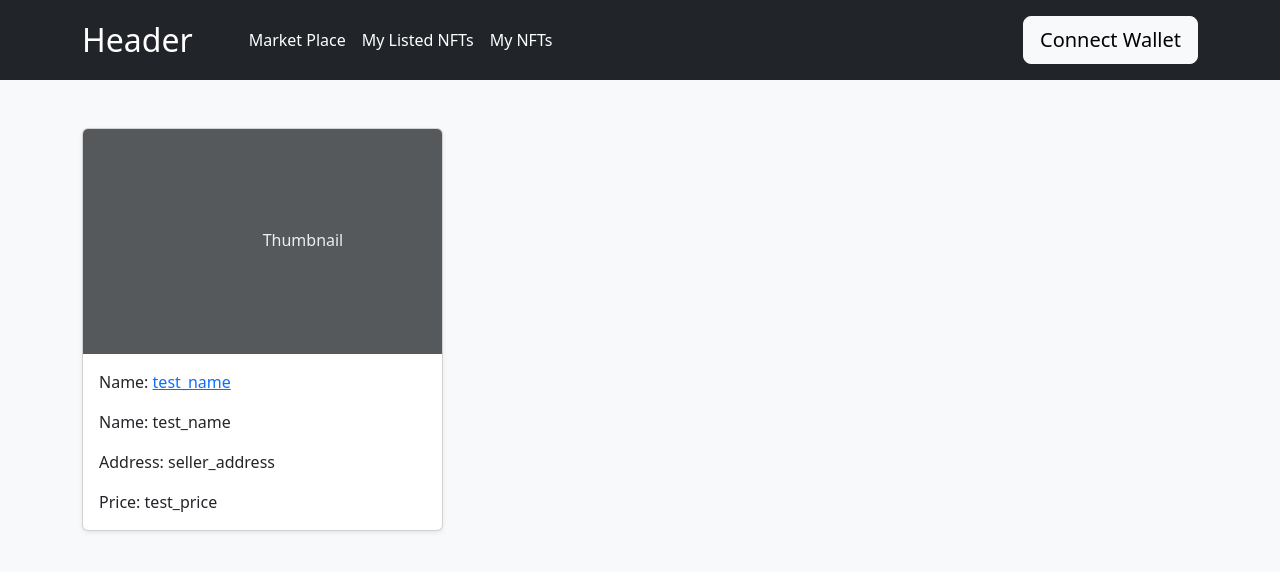
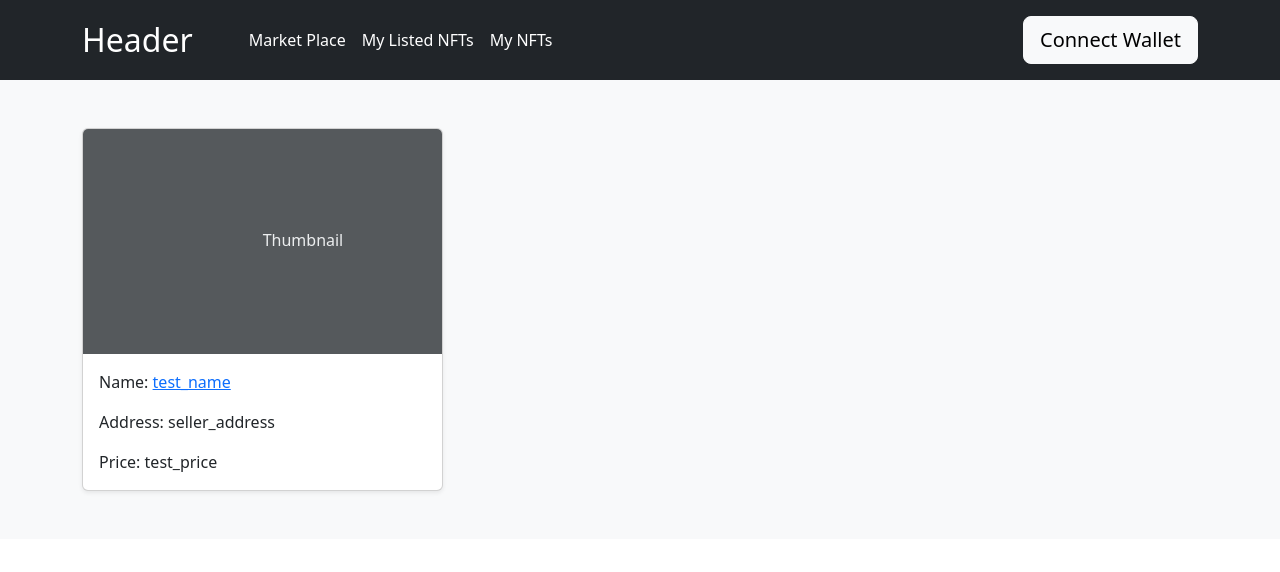
Before and after one commit to ChroII0/project-nft-marketplace, a React (Create React App) app in the folder client/: page / in a window 1280 px wide. Shown: the top 572 px of the page. Built offline with nearby package versions, Linux system fonts and the light colour scheme.

Commit message:
Update Card.jsx

```diff
--- a/client/src/components/Card.jsx
+++ b/client/src/components/Card.jsx
@@ -10,7 +10,6 @@ function Card(props) {
                 <svg className="bd-placeholder-img card-img-top" width="100%" height="225" xmlns={props.img} role="img" aria-label="Placeholder: Thumbnail" preserveAspectRatio="xMidYMid slice" focusable="false"><title>Placeholder</title><rect width="100%" height="100%" fill="#55595c"></rect><text x="50%" y="50%" fill="#eceeef" dy=".3em">Thumbnail</text></svg>
                 <div className="card-body">
                     <p className="card-text">Name: <Link to={"/detail/" + props.id}>{props.name}</Link></p>
-                    <p className="card-text">Name: {props.name}</p>
                     <p className="card-text">Address: {props.address}</p>
                     { props.myNFT == false && <p className="card-text">Price: {props.price}</p>}
                     {/* <div className="d-flex justify-content-between align-items-center">
```
